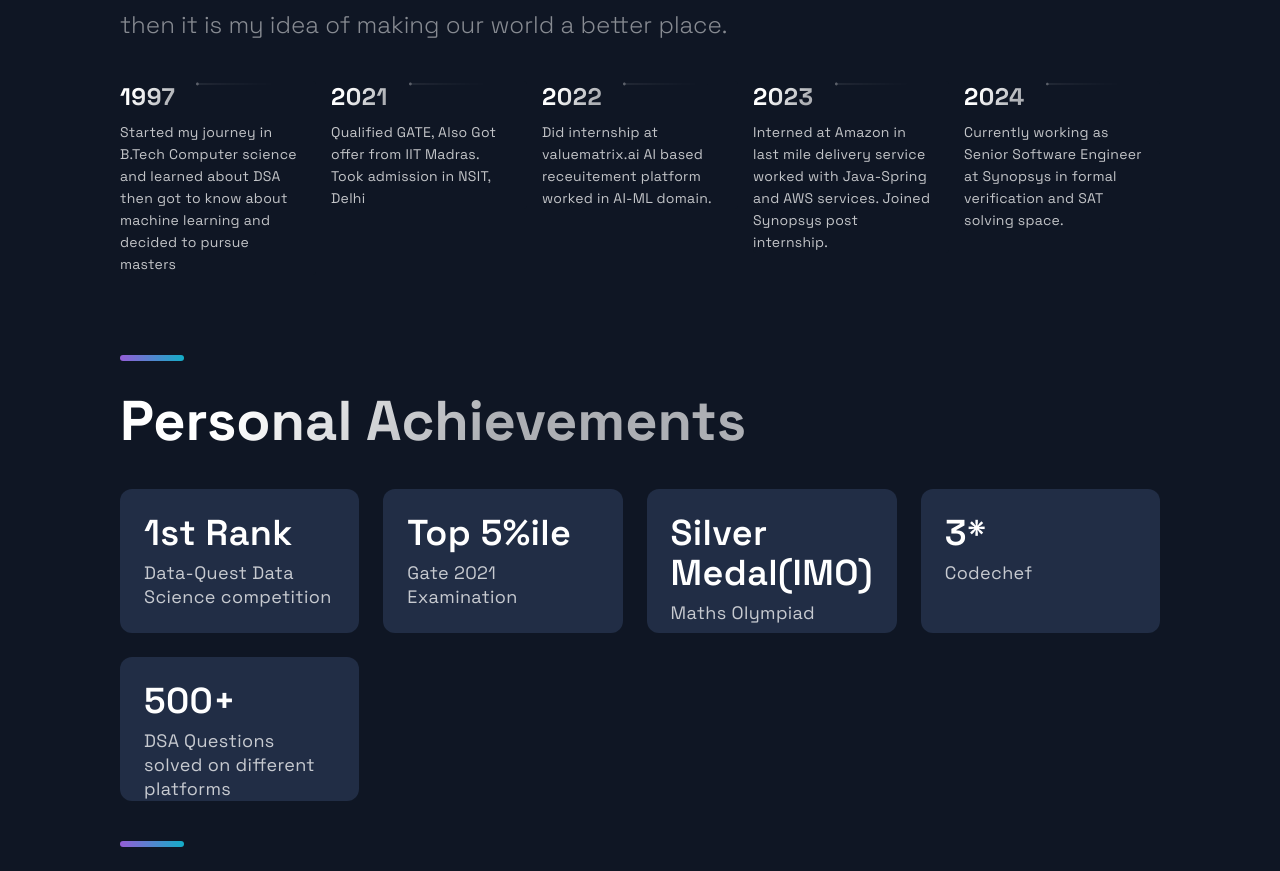
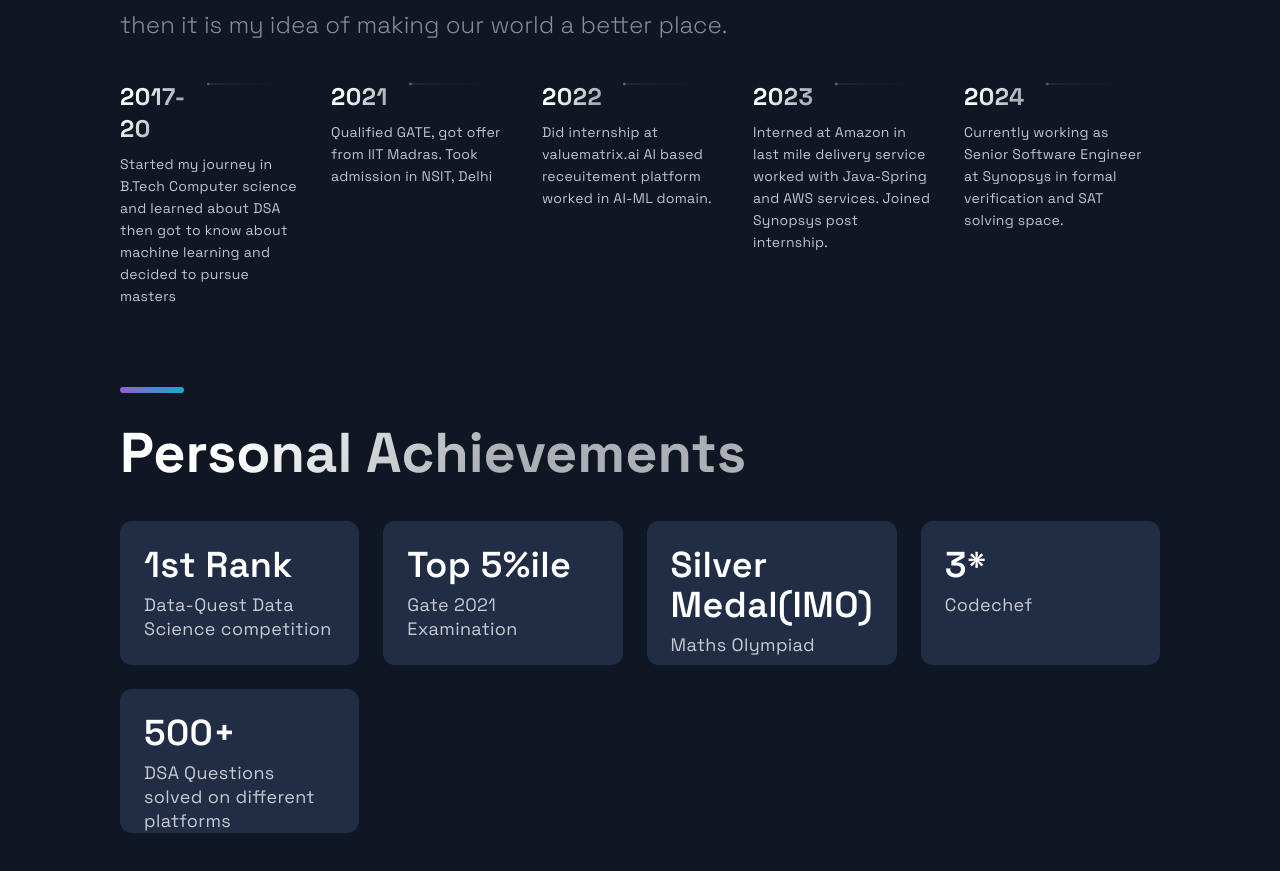
Before and after one commit to chiragc01/anuragdhyani01, a Next.js app: page / in a window 1280 px wide. Shown: the part 3241-4112 px from the top of the page. Built offline with nearby package versions, Linux system fonts and the light colour scheme.

Commit message:
Update constants.js

```diff
--- a/src/constants/constants.js
+++ b/src/constants/constants.js
@@ -38,8 +38,8 @@ export const projects = [
 ];
 
 export const TimeLineData = [
-  { year: 2017-20, text: 'Started my journey in B.Tech Computer science and learned about DSA then got to know about machine learning and decided to pursue masters', },
-  { year: 2021, text: 'Qualified GATE, Also Got offer from IIT Madras. Took admission in NSIT, Delhi', },
+  { year: `2017-20`, text: 'Started my journey in B.Tech Computer science and learned about DSA then got to know about machine learning and decided to pursue masters', },
+  { year: 2021, text: 'Qualified GATE, got offer from IIT Madras. Took admission in NSIT, Delhi', },
   { year: 2022, text: 'Did internship at valuematrix.ai AI based receuitement platform worked in AI-ML domain.', },
   { year: 2023, text: 'Interned at Amazon in last mile delivery service worked with Java-Spring and AWS services. Joined Synopsys post internship.', },
   { year: 2024, text: 'Currently working as Senior Software Engineer at Synopsys in formal verification and SAT solving space.', },
```
